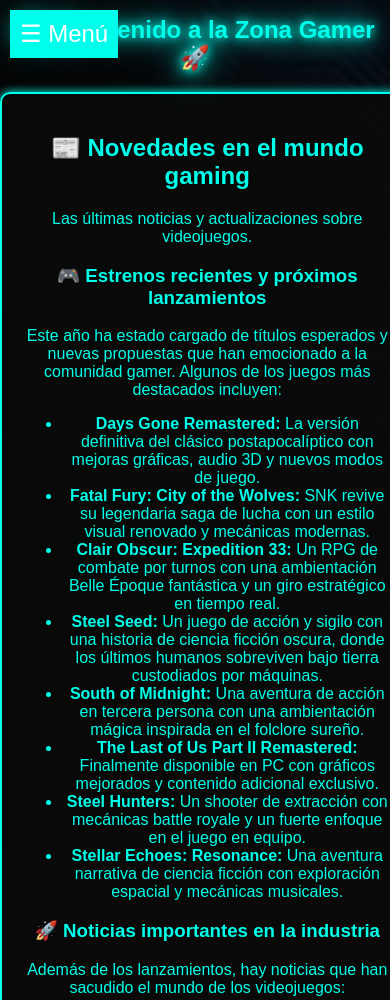
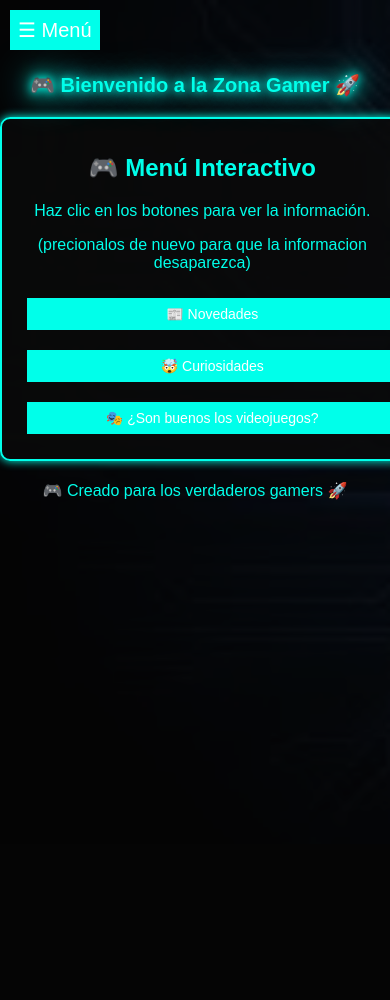
Before and after one commit to kev188/kev188.github.io, a plain HTML site: page proyecto.html in a window 390 px wide. Shown: the top 1000 px of the page. After the commit the page ends 844 px from the top, so only its background shows below. Drawn offline with Linux system fonts and the light colour scheme.

Commit message:
initial commit

```diff
--- a/proyecto.html
+++ b/proyecto.html
@@ -18,12 +18,21 @@
             <li><a href="tiendas.html">🏪 Tiendas</a></li>
             <li><a href="ranking.html">🥇 Ranking</a></li>
             <li><a href="adaptaciones.html">🎬 Adaptaciones al Cine</a></li>
-            <li><a href="innovaciones.html">🚀 Innovaciones en Videojuegos</a></li> <!-- Mi elección -->
+            <li><a href="innovaciones.html">🚀 Innovaciones en Videojuegos</a></li>
         </ul>
     </nav>
 
-    <section id="novedades">
-        <h2>📰 Novedades en el mundo gaming</h2>
+    <section id="principal">
+        <h2>🎮 Menú Interactivo</h2>
+        <p>Haz clic en los botones para ver la información.</p>
+        <p>(precionalos de nuevo para que la informacion desaparezca)</p>
+
+        <button class="toggle-btn" data-target="novedades">📰 Novedades</button>
+        <button class="toggle-btn" data-target="curiosidades">🤯 Curiosidades</button>
+        <button class="toggle-btn" data-target="opiniones">🎭 ¿Son buenos los videojuegos?</button>
+
+        <div id="novedades" class="info-section">
+            <h3>📰 Novedades en el mundo gaming</h3>
             <p>Las últimas noticias y actualizaciones sobre videojuegos.</p>
 
             <h3>🎮 Estrenos recientes y próximos lanzamientos</h3>
@@ -59,10 +68,11 @@
                 <li><strong>El auge de los juegos de extracción:</strong> Títulos como <em>Steel Hunters</em> están popularizando el género de shooters donde los jugadores deben recolectar recursos y escapar antes de ser eliminados.</li>
                 <li><strong>Mayor enfoque en accesibilidad:</strong> Las compañías están implementando más opciones para jugadores con discapacidades, como controles adaptativos y configuraciones de accesibilidad mejoradas.</li>
             </ul>
-    </section>
 
-    <section id="curiosidades">
-        <h2>🤯 Curiosidades que quizás no sabías</h2>
+        </div>
+
+        <div id="curiosidades" class="info-section">
+            <h3>🤯 Curiosidades que quizás no sabías</h3>
             <p>Datos sorprendentes sobre el mundo de los videojuegos.</p>
 
             <h3>🎮 Curiosidades del mundo gamer</h3>
@@ -83,10 +93,10 @@
                 <li><strong>Ermac en Mortal Kombat:</strong> Inicialmente era solo un rumor, pero terminó convirtiéndose en un personaje real dentro de la saga.</li>
                 <li><strong>Dungeons & Dragons inspiró los RPGs:</strong> Este juego de mesa fue el pionero en el género de juegos de rol y tuvo una gran influencia en los videojuegos.</li>
             </ul>
-    </section>
+        </div>
 
-    <section id="opiniones">
-        <h2>🎭 ¿Son buenos los videojuegos?</h2>
+        <div id="opiniones" class="info-section">
+            <h3>🎭 ¿Son buenos los videojuegos?</h3>
             <p>Análisis sobre los pros y contras del gaming.</p>
 
             <h3>🎮 Introducción</h3>
@@ -194,6 +204,7 @@
                 <li>✅ <strong>Tomar descansos</strong> para evitar fatiga visual y problemas físicos.</li>
                 <li>✅ <strong>Usar videojuegos como herramienta educativa</strong> y de desarrollo personal.</li>
             </ul>
+        </div>
     </section>
 
     <footer>
--- a/proyecto.js
+++ b/proyecto.js
@@ -7,3 +7,16 @@ document.addEventListener('DOMContentLoaded', () => {
         menuLateral.classList.toggle('menu-abierto');
     });
 });
+
+document.addEventListener('DOMContentLoaded', () => {
+    const botones = document.querySelectorAll('.toggle-btn');
+
+    botones.forEach(boton => {
+        boton.addEventListener('click', () => {
+            const targetId = boton.getAttribute('data-target');
+            const section = document.getElementById(targetId);
+
+            section.style.display = (section.style.display === 'none' || !section.style.display) ? 'block' : 'none';
+        });
+    });
+});
--- a/style.css
+++ b/style.css
@@ -1,3 +1,30 @@
+/* Estilos generales */
+.toggle-btn {
+    background-color: #00ffea;
+    color: white;
+    border: none;
+    padding: 10px 15px;
+    font-size: 18px;
+    cursor: pointer;
+    margin: 10px;
+    transition: 0.3s;
+}
+
+.toggle-btn:hover {
+    background-color: #ff00ff;
+    transform: scale(1.1);
+}
+
+/* Ocultar las secciones al inicio */
+.info-section {
+    display: none;
+    background-color: rgba(10, 10, 10, 0.8);
+    padding: 20px;
+    margin-top: 10px;
+    border-radius: 10px;
+    box-shadow: 0 0 10px #00ffea;
+}
+
 /* Configuración general */
 body {
     background-color: #050505;
@@ -97,17 +124,69 @@ section {
     z-index: 999;
 }
 
-/* Responsividad */
-@media (max-width: 600px) {
+/* Responsividad general */
+@media (max-width: 768px) {
     h1 {
-        font-size: 24px;
+        padding-top: 60px;
+        font-size: 24px; /* Reducir tamaño en móviles */
     }
 
     section {
-        width: 95%;
+        width: 95%; /* Ajustar ancho */
+    }
+
+    .toggle-btn {
+        font-size: 16px; /* Botones más pequeños */
+        padding: 8px 12px;
+    }
+
+    .info-section {
+        padding: 15px; /* Ajustar espaciado en móviles */
+    }
+
+    #menuToggle{
+        position: fixed;
+        top: 10px;
+        left: 10px;
+        z-index: 1000;
+    }
+
+    /* Ajuste para el menú lateral en móviles */
+    #menuLateral {
+        position:absolute;
+        width: 80%;
+        height: auto;
+        top:50%;
+        left:-80%;
+    }
+
+    #menuLateral ul li a {
+        font-size: 16px; /* Texto más pequeño para pantallas pequeñas */
+        padding: 8px;
+    }
+}
+
+/* Estilos para pantallas muy pequeñas (menos de 480px) */
+@media (max-width: 480px) {
+    h1 {
+        font-size: 20px; /* Texto más pequeño */
+    }
+
+    .toggle-btn {
+        width: 100%; /* Botones ocupan el ancho completo */
+        font-size: 14px;
+    }
+
+    section {
+        padding: 15px; /* Menos espacio para mejor ajuste */
     }
 
     #menuLateral {
-        width: 200px;
+        width: 180px; /* Reducir ancho del menú */
+    }
+
+    #menuToggle {
+        font-size: 20px; /* Botón del menú más pequeño */
+        padding: 8px;
     }
 }
```
Lines whose indentation alone changed are shown as unchanged.
